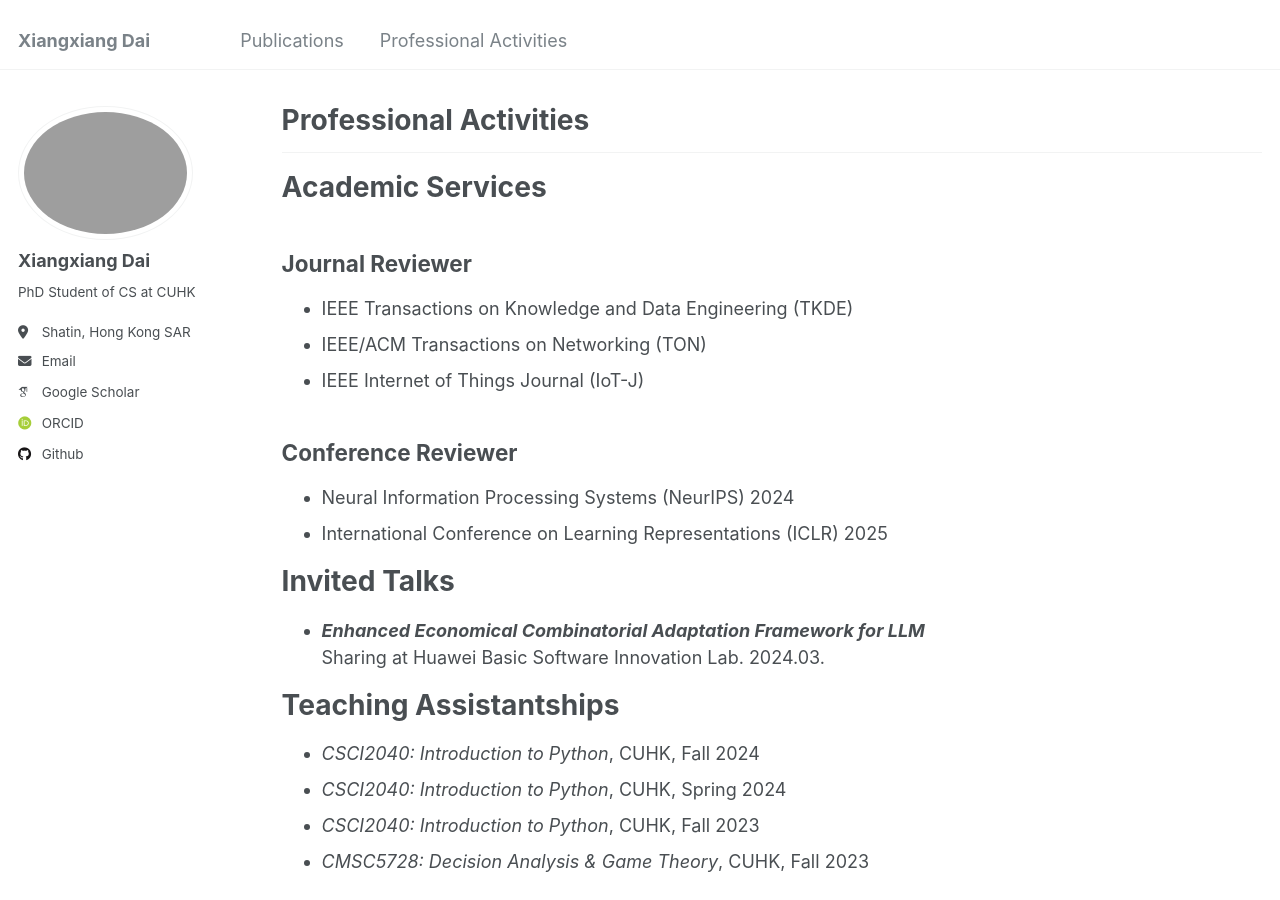
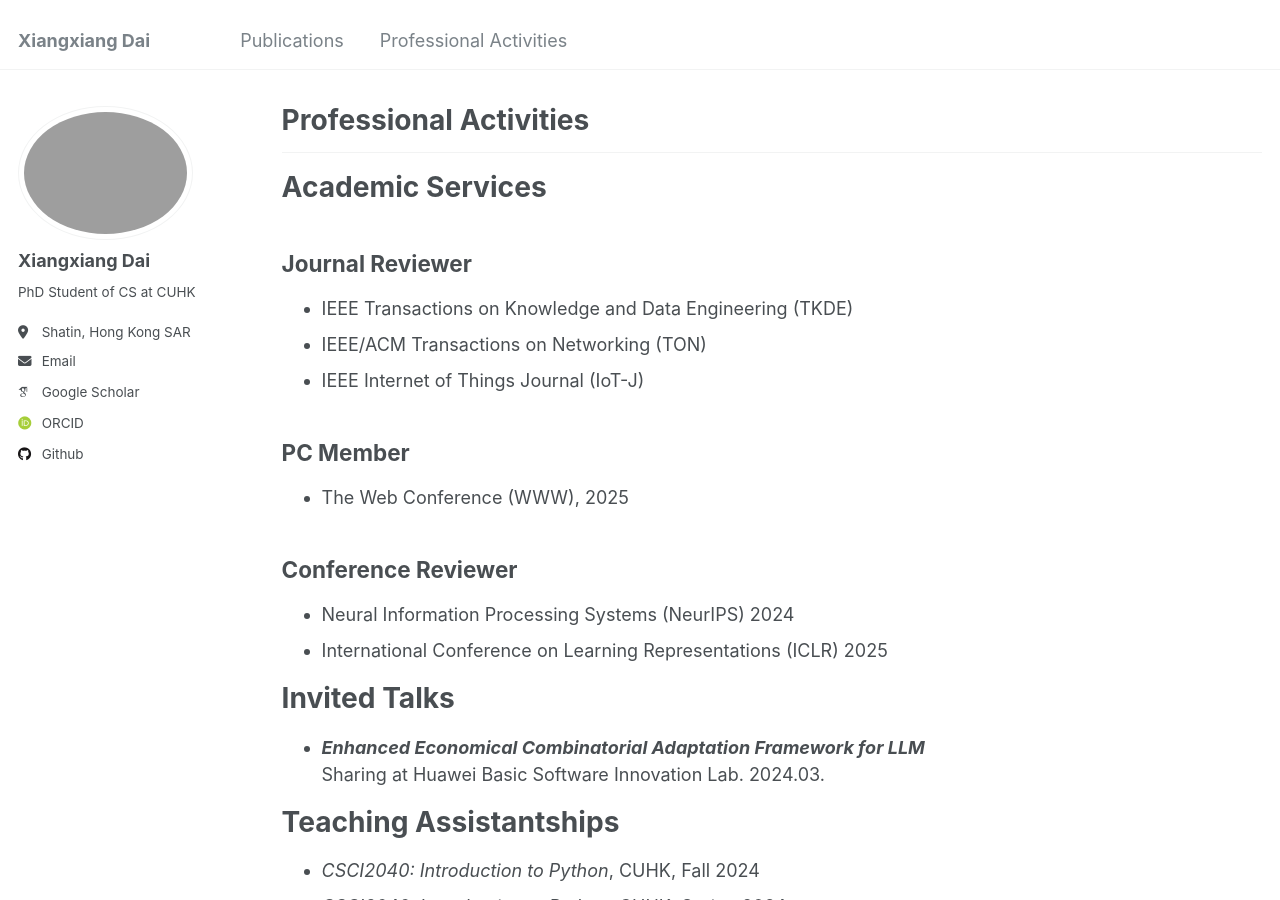
Before and after one commit to Dai-Xiang/daixiangxiang.github.io, a Jekyll site: the page built from _pages/activities.md, in a window 1280 px wide and 900 px high. Built offline with Jekyll 4.4.1, drawn with Linux system fonts in a browser that asks for light colours; some web fonts are replaced.

Commit message:
Update activities.md

```diff
--- a/_pages/activities.md
+++ b/_pages/activities.md
@@ -14,6 +14,9 @@ author_profile: true
 + IEEE/ACM Transactions on Networking (TON)
 + IEEE Internet of Things Journal (IoT-J)
 
+## PC Member
++ The Web Conference (WWW), 2025
+
 ## Conference Reviewer
 + Neural Information Processing Systems (NeurIPS) 2024
 + International Conference on Learning Representations (ICLR) 2025
```
